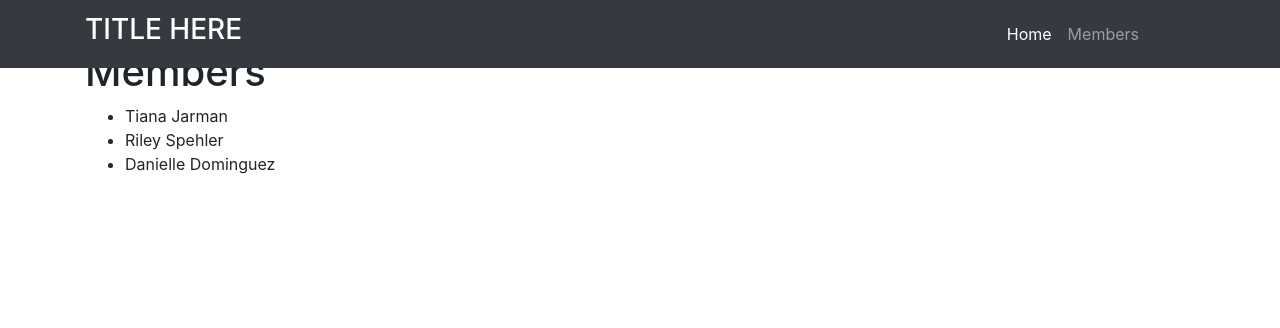
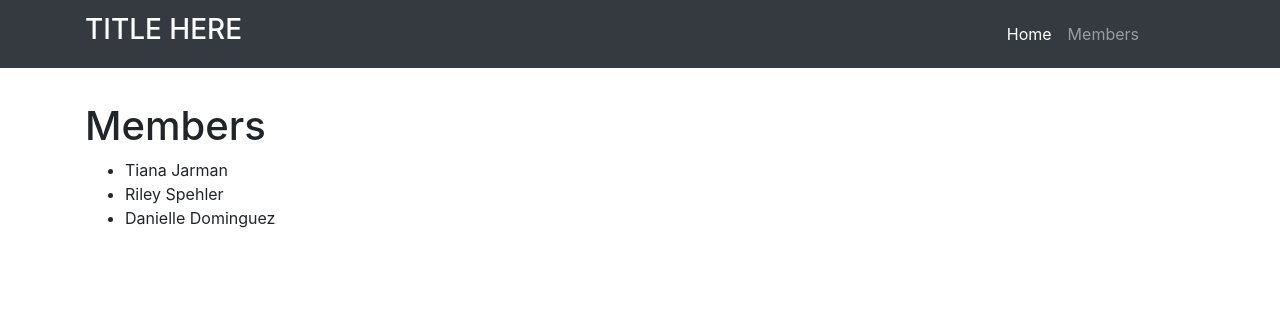
Before and after one commit to tianajarman/group-assignment, a Flask app: page /members in a window 1280 px wide. Shown: the top 328 px of the page. Run offline with Flask 2, Linux system fonts and the light colour scheme; some libraries are stand-ins or nearby versions.

Commit message:
padding fix

```diff
--- a/templates/members.html
+++ b/templates/members.html
@@ -2,12 +2,17 @@
 {% block title %}Members{% endblock %}
 {% block head%}
   {{ super() }}
+  <style>
+    body {
+      padding-top: 54px;
+    }
+  </style>
 {% endblock%}
 {% block page_content%}
 
   <!-- Page Content -->
   <div class="container">
-    <h1 class="mt-5"></i> Members</h1>
+    <h1 class="mt-5">Members</h1>
     <ul>
         {% for member in members %}
           <li>{{member}}</li>
```
